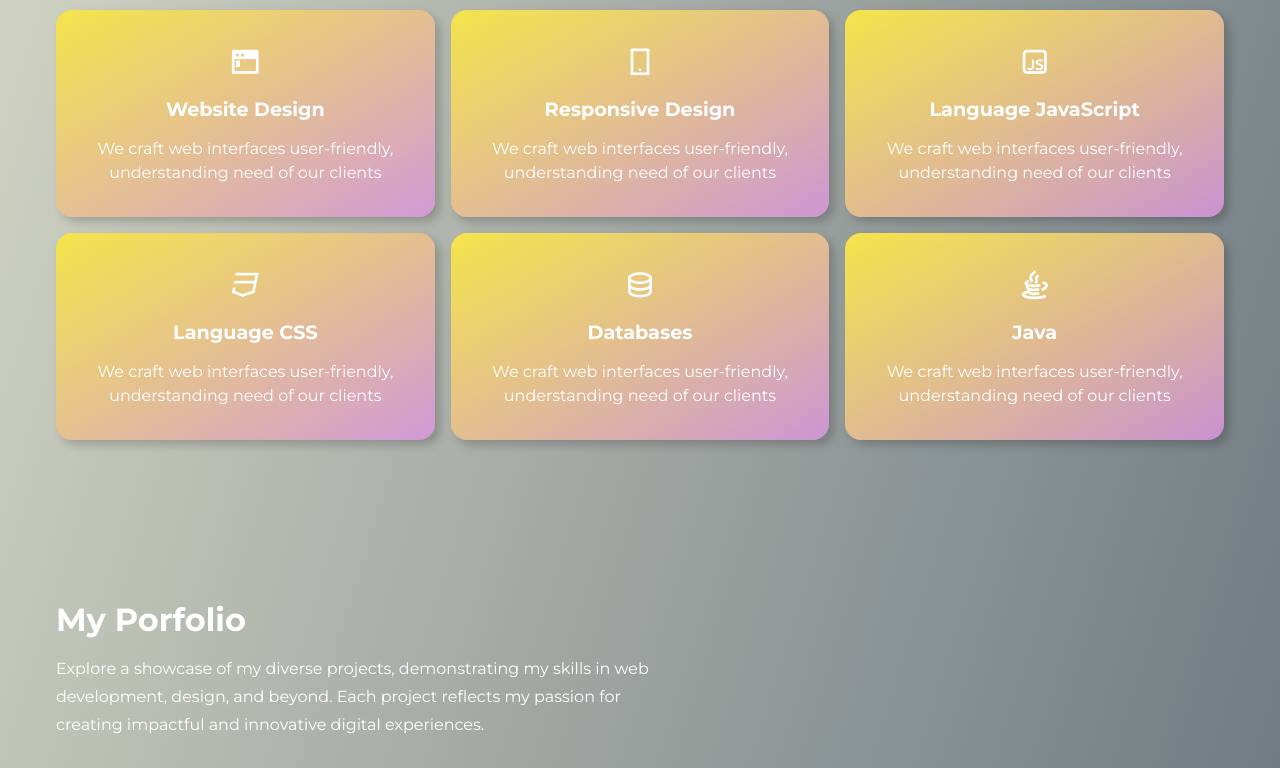
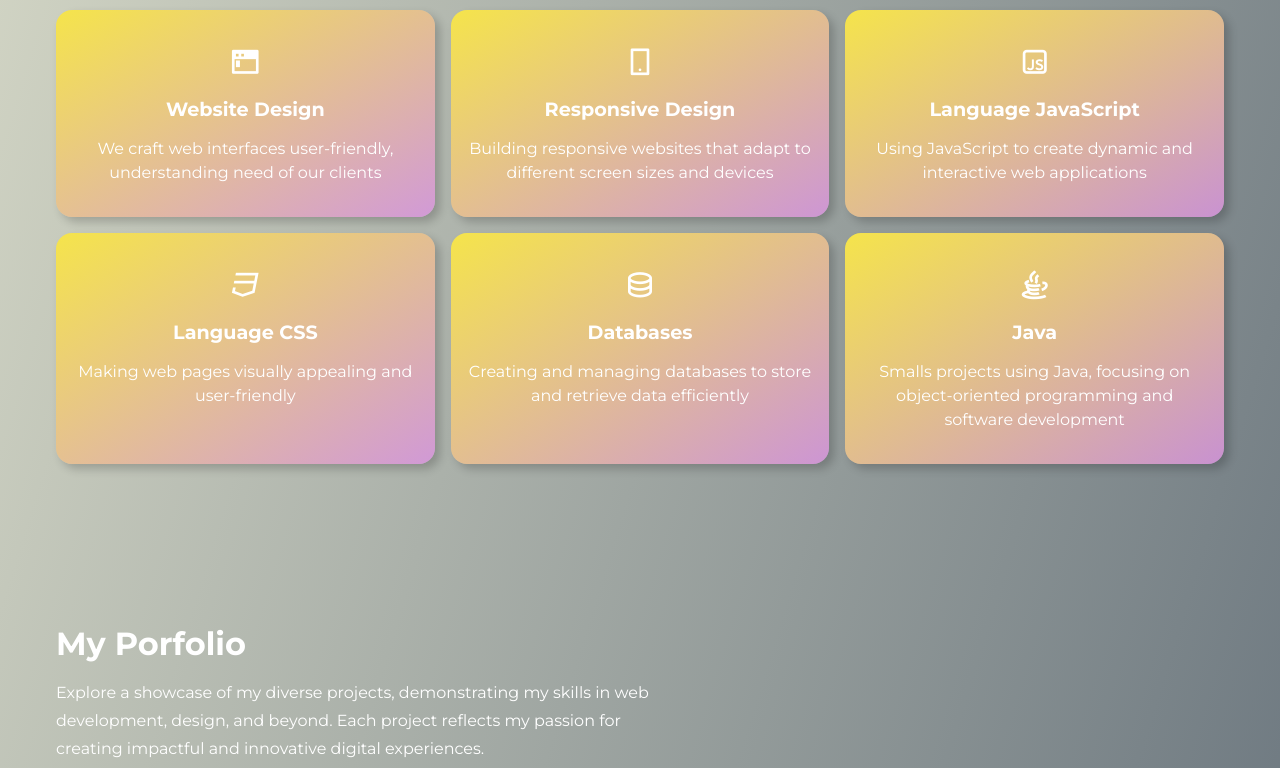
Before and after one commit to kenaluisa/portfolio-personal-web, a plain HTML site: page index.html in a window 1280 px wide. Shown: the part 1940-2708 px from the top of the page. Drawn offline with nearby package versions, Linux system fonts and the light colour scheme; grey boxes are pictures that could not be loaded; a web font is replaced by a local one.

Commit message:
changing index

```diff
--- a/index.html
+++ b/index.html
@@ -98,7 +98,7 @@
                 <span><i class="ri-smartphone-line"></i></span>
                 <h4>Responsive Design</h4>
                 <p>
-                    We craft web interfaces user-friendly, understanding need of our clients
+                    Building responsive websites that adapt to different screen sizes and devices
                 </p>
             </div>
 
@@ -106,7 +106,7 @@
                 <span><i class="ri-javascript-line"></i></span>
                 <h4>Language JavaScript</h4>
                 <p>
-                    We craft web interfaces user-friendly, understanding need of our clients
+                    Using JavaScript to create dynamic and interactive web applications
                 </p>
             </div>
 
@@ -114,7 +114,7 @@
                 <span><i class="ri-css3-line"></i></span>
                 <h4>Language CSS</h4>
                 <p>
-                    We craft web interfaces user-friendly, understanding need of our clients
+                    Making web pages visually appealing and user-friendly
                 </p>
             </div>
 
@@ -122,14 +122,14 @@
                 <span><i class="ri-database-2-line"></i></span>
                 <h4>Databases</h4>
                 <p>
-                    We craft web interfaces user-friendly, understanding need of our clients
+                    Creating and managing databases to store and retrieve data efficiently
                 </p>
             </div>
             <div class="service__card">
                 <span><i class="ri-java-line"></i></span>
                 <h4>Java</h4>
                 <p>
-                    We craft web interfaces user-friendly, understanding need of our clients
+                    Smalls projects using Java, focusing on object-oriented programming and software development
                 </p>
             </div>
         </div>
@@ -204,7 +204,7 @@
         <div class="logo">K</div>
         <h2 class="section__header">Let's talk with me</h2>
         <p class="section__description">I’m always open to discussing new projects, creative ideas, or
-            opportunities to be part of your vision. Let’s connect and explore how we can work together to bring your
+            opportunities to be part of you. Let’s connect and explore how we can work together to bring your
             ideas to life!</p>
         <div class="contact__socials">
             <a href="https://www.linkedin.com/in/kena-luisa-matzenbacher"><i class="ri-linkedin-fill"></i></a>
```
